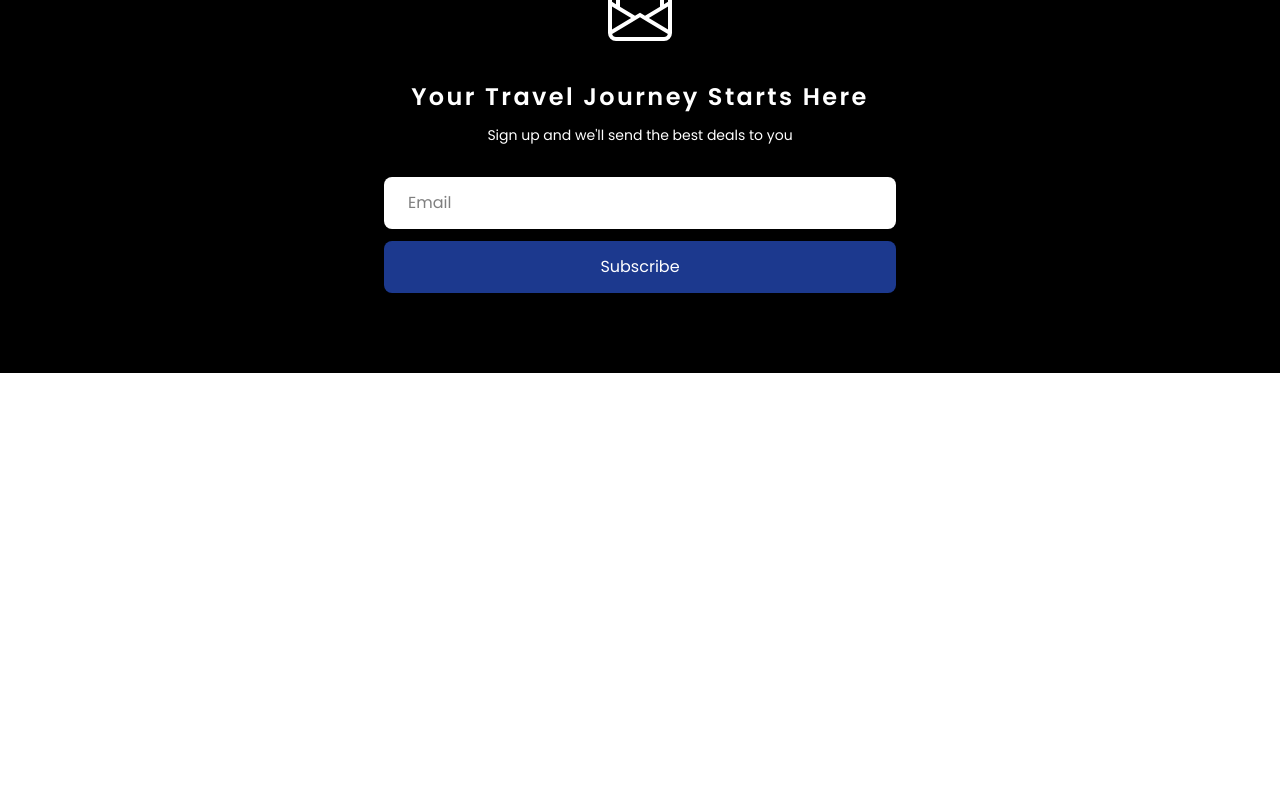
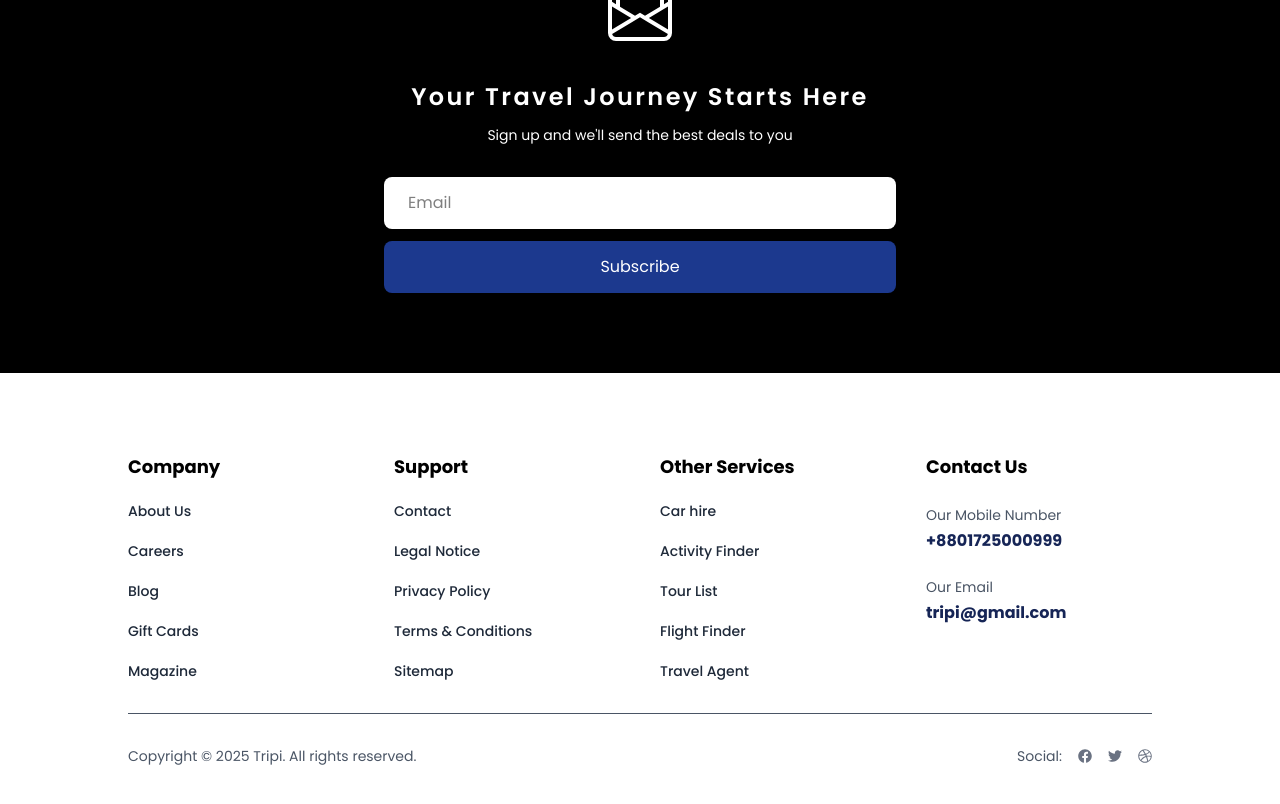
Before and after one commit to Jakaria030/travel_yt, a Next.js app: page / in a window 1280 px wide. Shown: the part 4043-4847 px from the top of the page. Before the commit the page ends 4416 px from the top, so only its background shows below. Built offline with nearby package versions, Linux system fonts and the light colour scheme.

Commit message:
Footer section design completed

```diff
--- a/app/layout.tsx
+++ b/app/layout.tsx
@@ -2,6 +2,7 @@
 import "./globals.css";
 import {Poppins} from "next/font/google";
 import ResponsiveNav from "@/components/Home/Navbar/ResponsiveNav";
+import Footer from "@/components/Home/Footer/Footer";
 
 const font = Poppins({
   weight: ['100', '200', '300', '400', '500', '600', '700', '800', '900'],
@@ -23,6 +24,7 @@
       <body className={`${font.className} antialiased`} cz-shortcut-listen="true" >
         <ResponsiveNav />
         {children}
+        <Footer />
       </body>
     </html>
   );
--- /dev/null
+++ b/components/Home/Footer/Footer.tsx
@@ -0,0 +1,69 @@
+import Link from 'next/link';
+import React from 'react';
+import { FaDribbble, FaFacebook, FaTwitter } from 'react-icons/fa';
+
+const Footer = () => {
+    return (
+        <div className='pt-20 pb-20'>
+            {/* top part of footer */}
+            <div className='w-[80%] mx-auto items-start grid grid-cols-1 sm:grid-cols-2 md:grid-cols-2 lg:grid-cols-4 gap-10'>
+                {/* 1st part */}
+                <div className='space-y-5'>
+                    <h1 className='text-lg font-bold'>Company</h1>
+                    <p className='text-gray-800 font-medium cursor-pointer text-sm hover:text-blue-950'>About Us</p>
+                    <p className='text-gray-800 font-medium cursor-pointer text-sm hover:text-blue-950'>Careers</p>
+                    <p className='text-gray-800 font-medium cursor-pointer text-sm hover:text-blue-950'>Blog</p>
+                    <p className='text-gray-800 font-medium cursor-pointer text-sm hover:text-blue-950'>Gift Cards</p>
+                    <p className='text-gray-800 font-medium cursor-pointer text-sm hover:text-blue-950'>Magazine</p>
+                </div>
+
+                {/* 2nd part */}
+                <div className='space-y-5'>
+                    <h1 className='text-lg font-bold'>Support</h1>
+                    <p className='text-gray-800 font-medium cursor-pointer text-sm hover:text-blue-950'>Contact</p>
+                    <p className='text-gray-800 font-medium cursor-pointer text-sm hover:text-blue-950'>Legal Notice</p>
+                    <p className='text-gray-800 font-medium cursor-pointer text-sm hover:text-blue-950'>Privacy Policy</p>
+                    <p className='text-gray-800 font-medium cursor-pointer text-sm hover:text-blue-950'>Terms & Conditions</p>
+                    <p className='text-gray-800 font-medium cursor-pointer text-sm hover:text-blue-950'>Sitemap</p>
+                </div>
+
+                {/* 3rd part */}
+                <div className='space-y-5'>
+                    <h1 className='text-lg font-bold'>Other Services</h1>
+                    <p className='text-gray-800 font-medium cursor-pointer text-sm hover:text-blue-950'>Car hire</p>
+                    <p className='text-gray-800 font-medium cursor-pointer text-sm hover:text-blue-950'>Activity Finder</p>
+                    <p className='text-gray-800 font-medium cursor-pointer text-sm hover:text-blue-950'>Tour List</p>
+                    <p className='text-gray-800 font-medium cursor-pointer text-sm hover:text-blue-950'>Flight Finder</p>
+                    <p className='text-gray-800 font-medium cursor-pointer text-sm hover:text-blue-950'>Travel Agent</p>
+                </div>
+
+                {/* 4th part */}
+                <div>
+                    <h1 className='text-lg font-bold'>Contact Us</h1>
+                    <div className='mt-6'>
+                        <h1 className='text-sm text-gray-600'>Our Mobile Number</h1>
+                        <h1 className='text-base font-bold text-blue-950 mt-1'>+8801725000999</h1>
+                    </div>
+
+                    <div className='mt-6'>
+                        <h1 className='text-sm text-gray-600'>Our Email</h1>
+                        <h1 className='text-base font-bold text-blue-950 mt-1'>tripi@gmail.com</h1>
+                    </div>
+                </div>
+            </div>
+
+            {/* bottom part of footer */}
+            <div className='mt-8 w-[80%] mx-auto border-t pt-8 flex flex-col md:flex-row justify-between items-center text-gray-600 text-sm'>
+                <p className='text-center md:text-left'>Copyright &copy; 2025 Tripi. All rights reserved.</p>
+                <div className='flex items-center space-x-4 mt-4 md:mt-0'>
+                    <span>Social: </span>
+                    <Link href='#' className='text-gray-500 hover:text-gray-800'><FaFacebook /></Link>
+                    <Link href='#' className='text-gray-500 hover:text-gray-800'><FaTwitter /></Link>
+                    <Link href='#' className='text-gray-500 hover:text-gray-800'><FaDribbble /></Link>
+                </div>
+            </div>
+        </div>
+    );
+};
+
+export default Footer;
```
